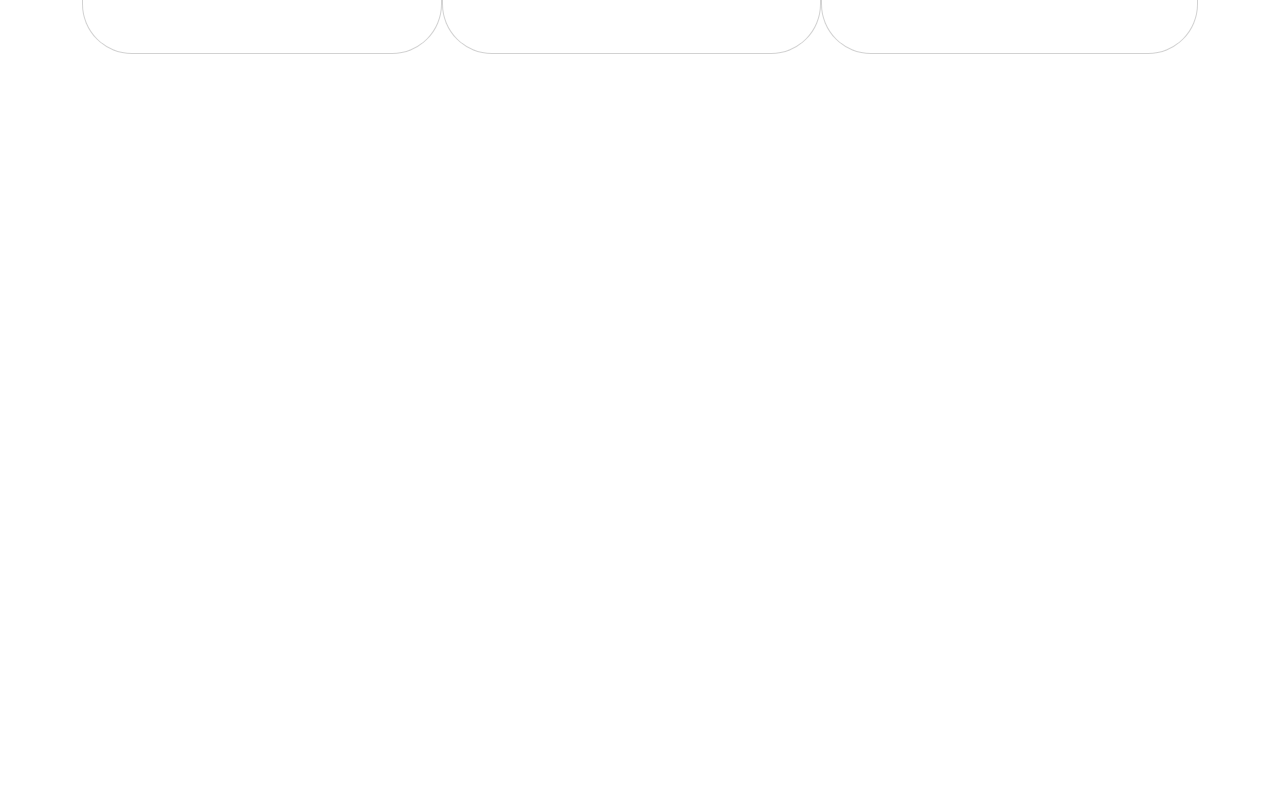
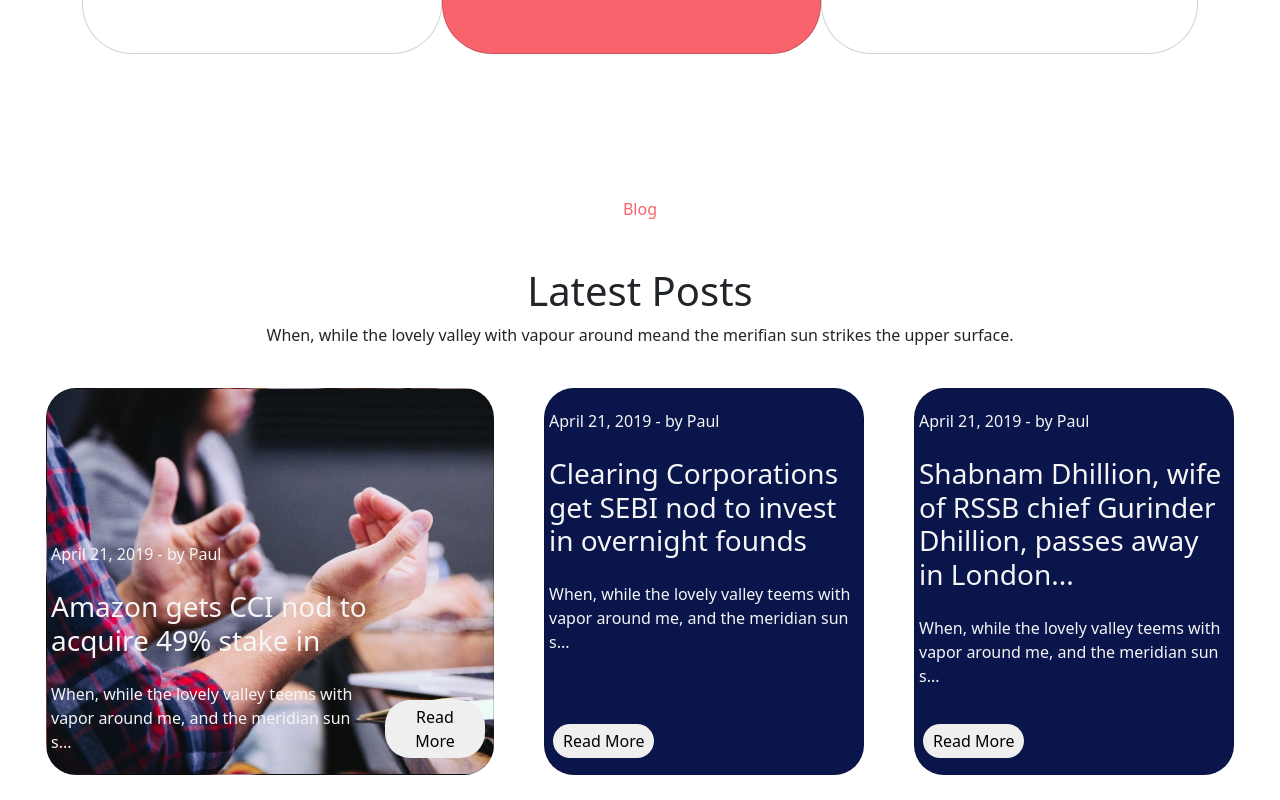
Before and after one commit to VincenzoDePetris/proj-html-vuejs, a Vue app: page / in a window 1280 px wide. Shown: the part 4022-4822 px from the top of the page. Before the commit the page ends 4174 px from the top, so only its background shows below. Built offline with nearby package versions, Linux system fonts and the light colour scheme.

Commit message:
add: latest posts and review store data

```diff
--- a/src/components/AppMain.vue
+++ b/src/components/AppMain.vue
@@ -26,6 +26,12 @@ export default {
     clickedCard() {
       console.log("Hai cliccato una card");
     },
+    clickedOrder() {
+      console.log('Hai cliccato "order now"');
+    },
+    readMore() {
+      console.log("read more");
+    },
   },
 };
 </script>
@@ -35,7 +41,9 @@ export default {
   <WhatWeDo @clickCard="clickedCard" @clickedButton="clickedButton" />
   <GrowBusiness @exploreMore="clickedButton" @tryNow="clickedButton" />
   <LatestWork @clickCard="clickedCard" />
-  <Pricing />
+  <Pricing @orderNow="clickedOrder" />
+  <LatestPost @ReadMore="readMore" />
+  <PeopleReview />
 </template>
 
 <style lang="scss" scoped></style>
--- a/src/components/mainComponents/LatestPost.vue
+++ b/src/components/mainComponents/LatestPost.vue
@@ -1,7 +1,86 @@
 <script>
-export default {};
+import { store } from "../../data/store";
+export default {
+  data() {
+    return {
+      store,
+      counter: 0,
+    };
+  },
+  methods: {
+    pointer(index) {
+      this.counter = index;
+    },
+  },
+  emits: ["ReadMore"],
+};
 </script>
 
-<template></template>
+<template>
+  <div class="dad">
+    <h6 class="my-5 orange">{{ store.LatestPosts.miniTitle }}</h6>
+    <h1><span>Latest</span> Posts</h1>
+    <p>{{ store.LatestPosts.text }}</p>
+    <div class="d-flex justify-content-center">
+      <div
+        v-for="(card, index) in store.LatestPosts.cards"
+        class="card bg-blue"
+        @click="pointer(index)"
+        :class="index == counter ? 'card-selected' : ''"
+      >
+        <div>
+          <p class="my-3 p-1">
+            {{ card.date }} - <span>{{ card.author }}</span>
+          </p>
+          <h3 class="my-3 p-1">{{ card.title }}</h3>
+          <p class="my-3 p-1">{{ card.text }}</p>
+        </div>
+        <div class="">
+          <button @click="$emit('ReadMore')" class="my-3 mx-2">
+            Read More
+          </button>
+        </div>
+      </div>
+    </div>
+  </div>
+</template>
 
-<style lang="scss" scoped></style>
+<style lang="scss" scoped>
+.dad {
+  text-align: center;
+  border: 100px 0;
+}
+.card {
+  border-radius: 30px;
+  text-align: start;
+  display: flex;
+  flex-direction: column;
+  justify-content: space-between;
+  width: 25%;
+  margin: 25px;
+}
+
+.card-selected {
+  &.card:nth-of-type(1) {
+    background-image: url("/img/main/headway-537308-unsplash-1380x703.jpg");
+  }
+  &.card:nth-of-type(2) {
+    background-image: url("img/main/studio-republic-644339-unsplash-1380x703.jpg");
+  }
+  &.card:nth-of-type(3) {
+    background-image: url("img/main/timon-studler-63413-unsplash-1380x703.jpg");
+    color: black;
+  }
+  background-size: cover;
+  width: 35%;
+  display: flex;
+  flex-direction: row;
+  align-items: end;
+  justify-content: space-between;
+  div {
+    button {
+      min-width: 100px;
+    }
+  }
+}
+</style>
--- a/src/components/mainComponents/PeopleReview.vue
+++ b/src/components/mainComponents/PeopleReview.vue
@@ -1,5 +1,12 @@
 <script>
-export default {};
+import { store } from "../../data/store";
+export default {
+  data() {
+    return {
+      store,
+    };
+  },
+};
 </script>
 
 <template></template>
--- a/src/components/mainComponents/Pricing.vue
+++ b/src/components/mainComponents/Pricing.vue
@@ -6,6 +6,7 @@ export default {
       store,
     };
   },
+  emits: ["orderNow"],
 };
 </script>
 
@@ -15,7 +16,7 @@ export default {
       <h6 class="my-5 orange">{{ store.pricing.miniTitle }}</h6>
       <h1 class="my-3"><span>Our</span> Pricing</h1>
       <p class="my-3">{{ store.pricing.text }}</p>
-      <div class="d-flex justify-content-evenly my-5">
+      <div class="d-flex justify-content-evenly my-5 card-dad">
         <div v-for="card in store.pricing.cards" class="card">
           <h1>{{ card.title }}</h1>
           <p>{{ card.subTitle }}</p>
@@ -32,7 +33,9 @@ export default {
           <p><b>Extreme</b> Typography</p>
           <p><b>Exceptional</b> Design</p>
 
-          <button class="orange-btn">Order Now -></button>
+          <button class="orange-btn" @click="$emit('orderNow')">
+            Order Now ->
+          </button>
         </div>
       </div>
     </div>
@@ -51,6 +54,7 @@ export default {
     white 100%
   );
 }
+
 .container {
   text-align: center;
   .card {
@@ -68,12 +72,20 @@ export default {
     color: rgba(0, 0, 0, 0.3);
     font-size: 15rem;
   }
+
+  .card-dad .card:nth-of-type(2) {
+    background-color: #f9636b;
+    button {
+      background-color: white;
+      color: #f9636b;
+    }
+  }
   .price {
     margin: 25px;
     position: relative;
     .dollar {
       position: absolute;
-      left: 35%;
+      left: 30%;
       top: -15px;
     }
   }
--- a/src/data/store.js
+++ b/src/data/store.js
@@ -94,4 +94,62 @@ export const store = reactive({
       },
     ],
   },
+
+  LatestPosts: {
+    miniTitle: "Blog",
+    text: "When, while the lovely valley with vapour around meand the merifian sun strikes the upper surface.",
+    cards: [
+      {
+        date: "April 21, 2019",
+        author: "by Paul",
+        title: "Amazon gets CCI nod to acquire 49% stake in",
+        text: "When, while the lovely valley teems with vapor around me, and the meridian sun s...",
+        img: "/img/main/headway-537308-unsplash-1380x703.jpg",
+      },
+      {
+        date: "April 21, 2019",
+        author: "by Paul",
+        title:
+          "Clearing Corporations get SEBI nod to invest in overnight founds",
+        text: "When, while the lovely valley teems with vapor around me, and the meridian sun s...",
+        img: "img/main/studio-republic-644339-unsplash-1380x703.jpg",
+      },
+      {
+        date: "April 21, 2019",
+        author: "by Paul",
+        title:
+          "Shabnam Dhillion, wife of RSSB chief Gurinder Dhillion, passes away in London...",
+        text: "When, while the lovely valley teems with vapor around me, and the meridian sun s...",
+        img: "img/main/timon-studler-63413-unsplash-1380x703.jpg",
+      },
+    ],
+  },
+
+  peopleReviw: {
+    miniTitle: "Testimonial",
+    text: "When, while the lovely valley with vapour around meand the merifian sun strikes the upper surface.",
+    reviews: [
+      {
+        img: "img/review/fabio-spinelli-695744-unsplash-1024x1024.png",
+        star: "3",
+        text: "When, while lovely valley teems whit vapour around meand meridian sun strikes the upper impenetrable follage of my trees, and but a thousand.",
+        name: "Michkel Anegl",
+        role: "Marketing Management",
+      },
+      {
+        img: "img/review/philipe-cavalcante-539505-unsplash-1024x1024.png",
+        star: "3",
+        text: "When, while lovely valley teems whit vapour around meand meridian sun strikes the upper impenetrable follage of my trees, and but a thousand.",
+        name: "Michkel Anegl",
+        role: "Marketing Management",
+      },
+      {
+        img: "img/review/szabo-viktor-1266895-unsplash-1024x1024.png",
+        star: "3",
+        text: "When, while lovely valley teems whit vapour around meand meridian sun strikes the upper impenetrable follage of my trees, and but a thousand.",
+        name: "Michkel Anegl",
+        role: "Marketing Management",
+      },
+    ],
+  },
 });
```
Also changed, not shown: public/img/main/studio-republic-644339-unsplash-1380x703.jpg (added), public/img/main/timon-studler-63413-unsplash-1380x703.jpg (added).
